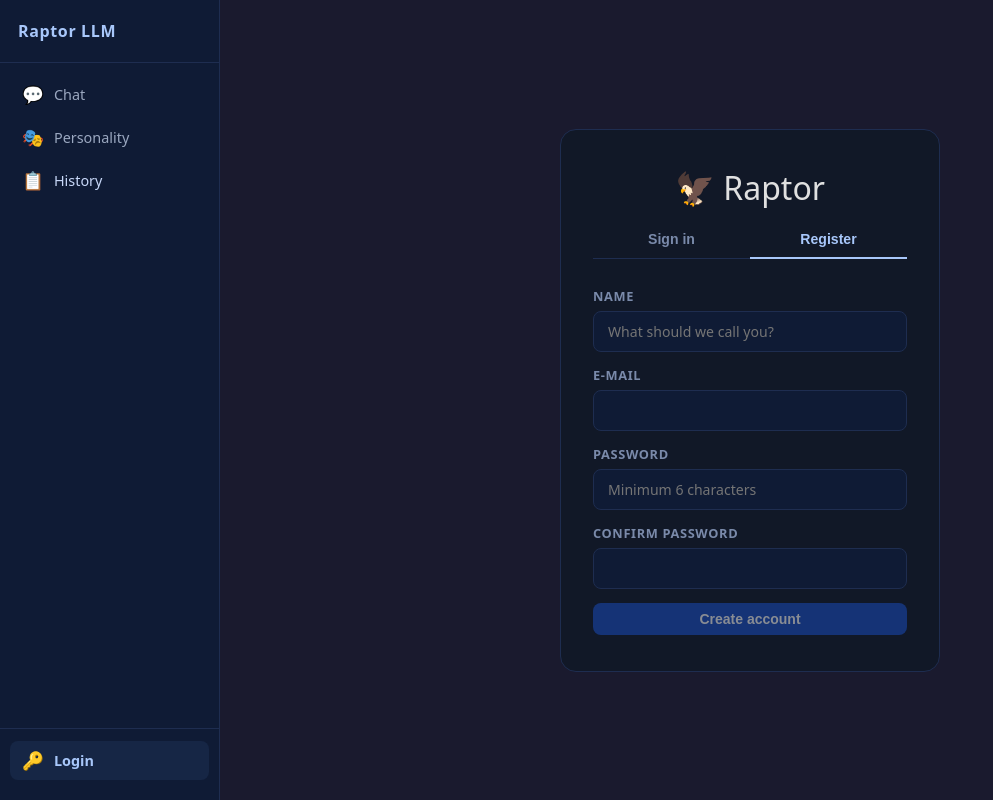
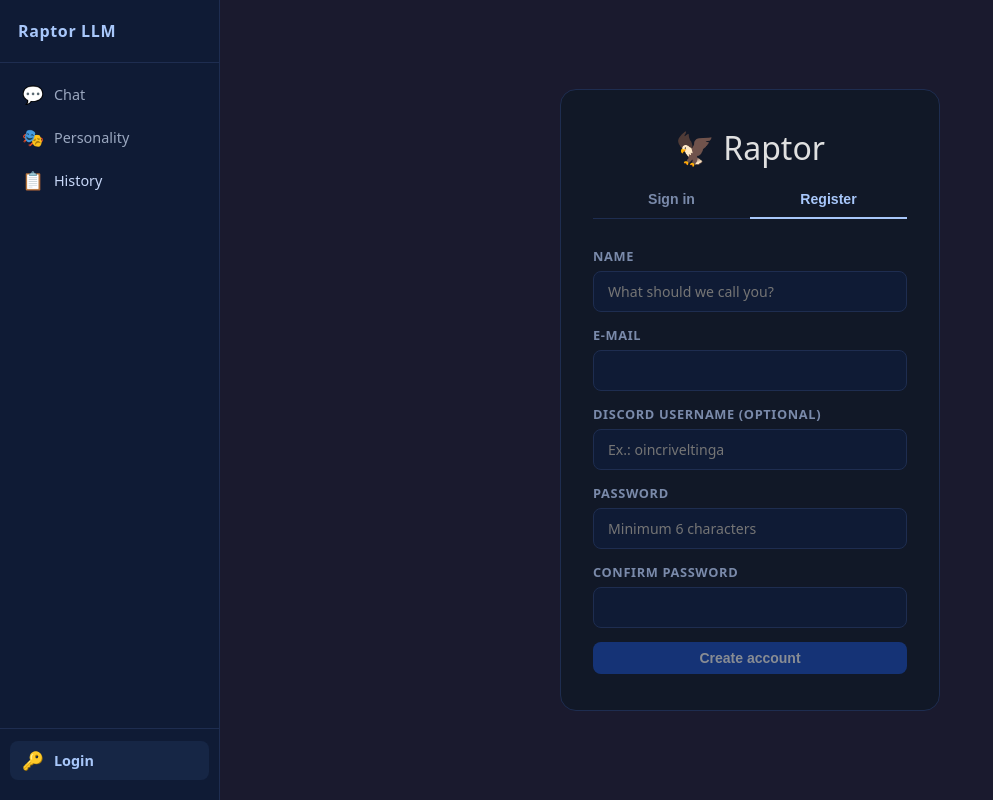
Before and after one commit to g-orgo/Discord-bot-web, a React (Vite) app: page /auth in a window 1280 px wide. Both pictures are taken after a click on the button "Register". Shown: the whole page, without its empty margins (0-993 px from the left). Built offline with nearby package versions, Linux system fonts and the light colour scheme.

Commit message:
feat: allow discord username during registration

```diff
--- a/src/api/authApi.js
+++ b/src/api/authApi.js
@@ -9,11 +9,18 @@ export async function login(email, password) {
   return data;
 }
 
-export async function register(email, password, displayName) {
+export async function register(email, password, displayName, discordUsername = null) {
+  const payload = {
+    email: email.trim(),
+    password,
+    displayName,
+    discordUsername: typeof discordUsername === 'string' && discordUsername.trim() ? discordUsername.trim() : null,
+  };
+
   const res = await fetch('/auth/register', {
     method: 'POST',
     headers: { 'Content-Type': 'application/json' },
-    body: JSON.stringify({ email: email.trim(), password, displayName }),
+    body: JSON.stringify(payload),
   });
   const data = await res.json();
   if (!res.ok) throw new Error(data.error ?? `HTTP ${res.status}`);
--- a/src/views/Auth.jsx
+++ b/src/views/Auth.jsx
@@ -63,6 +63,7 @@ function LoginForm({ onLogin }) {
 function RegisterForm({ onLogin }) {
   const [email, setEmail] = useState('');
   const [displayName, setDisplayName] = useState('');
+  const [discordUsername, setDiscordUsername] = useState('');
   const [password, setPassword] = useState('');
   const [confirm, setConfirm] = useState('');
   const [loading, setLoading] = useState(false);
@@ -78,7 +79,7 @@ function RegisterForm({ onLogin }) {
     setLoading(true);
     setError(null);
     try {
-      const data = await register(email, password, displayName.trim());
+      const data = await register(email, password, displayName.trim(), discordUsername);
       onLogin?.(data);
     } catch (err) {
       setError(err.message);
@@ -114,6 +115,18 @@ function RegisterForm({ onLogin }) {
           onChange={e => setEmail(e.target.value)}
           disabled={loading}
           required
+        />
+      </label>
+      <label className="field">
+        <span className="field__label">Discord username (optional)</span>
+        <input
+          className="field__input"
+          type="text"
+          autoComplete="off"
+          placeholder="Ex.: oincriveltinga"
+          value={discordUsername}
+          onChange={e => setDiscordUsername(e.target.value)}
+          disabled={loading}
         />
       </label>
       <label className="field">
```
